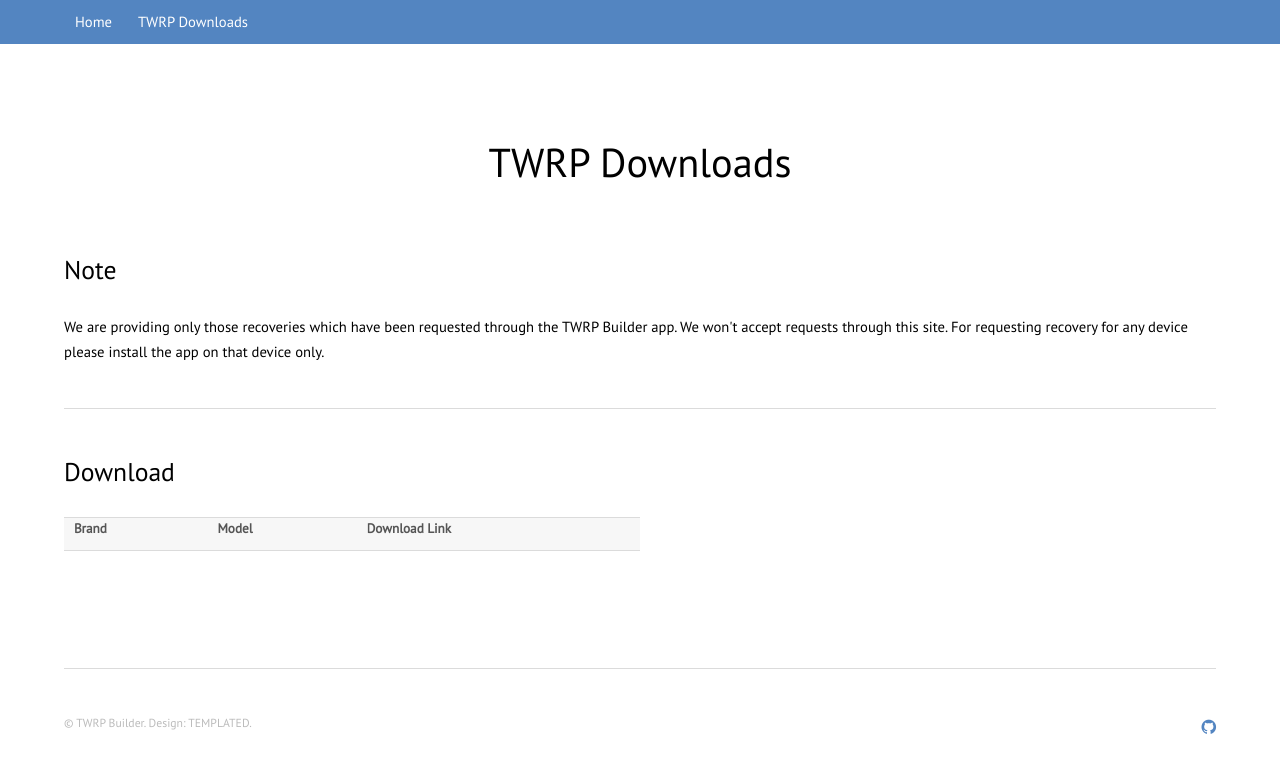
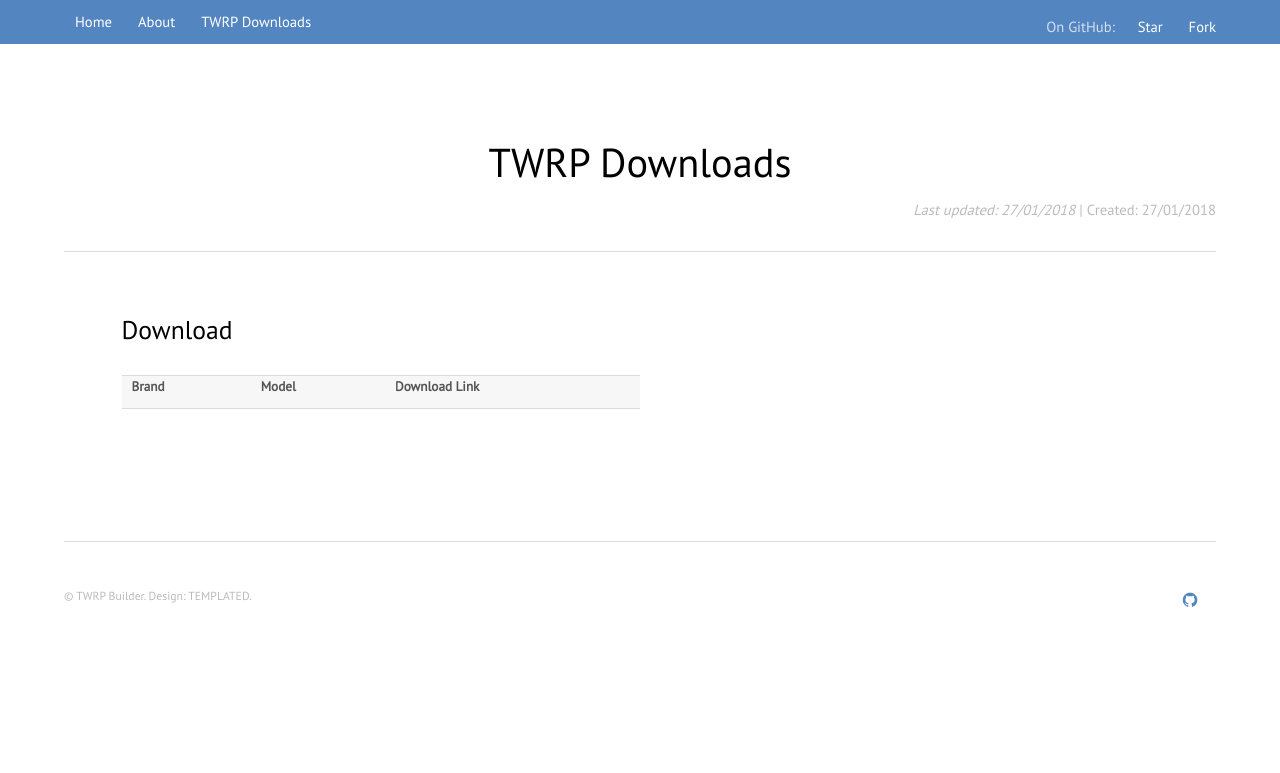
Before and after one commit to TwrpBuilder/twrpbuilder.github.io, a Jekyll site: the page built from downloads/twrp/index.html, in a window 1280 px wide. Shown: the top 773 px of the page. Built offline with Jekyll 4.4.1, drawn with Linux system fonts in a browser that asks for light colours; comment, search, counter and statistics services are not loaded.

Commit message:
Jekyll-ify everything
Signed-off-by: Berkant Korkmaz <berkantk3@gmail.com>

```diff
--- /dev/null
+++ b/_includes/footer.html
@@ -0,0 +1,26 @@
+<footer id="footer">
+	<div class="inner">
+		<div class="flex">
+			<div class="copyright">
+				&copy; TWRP Builder. Design: <a href="https://templated.co">TEMPLATED</a>.
+			</div>
+			<ul class="icons">
+			<!--
+				<li><a href="#" class="icon fa-facebook"><span class="label">Facebook</span></a></li>
+				<li><a href="#" class="icon fa-twitter"><span class="label">Twitter</span></a></li>
+				<li><a href="#" class="icon fa-linkedin"><span class="label">linkedIn</span></a></li>
+				<li><a href="#" class="icon fa-pinterest-p"><span class="label">Pinterest</span></a></li>
+				<li><a href="#" class="icon fa-vimeo"><span class="label">Vimeo</span></a></li>
+			-->
+				<li><a href="https://github.com/TWRPBuilder" class="icon fa-github"><span class="label">GitHub</span></a></li>
+				<li>
+					<div class="gitFooter">
+						<a class="github-button" href="https://github.com/TWRPBuilder/TWRPBuilder" data-icon="octicon-star" data-show-count="true" aria-label="Star TWRPBuilder/TWRPBuilder on GitHub" style="border-top: solid 0 #000">Star</a>
+						<a class="github-button" href="https://github.com/TWRPBuilder/TWRPBuilder/fork" data-icon="octicon-repo-forked" data-show-count="true" aria-label="Fork TWRPBuilder/TWRPBuilder on GitHub" style="border-top: solid 0 #000">Fork</a>
+					</div>
+				</li>
+			</div>
+			</ul>
+		</div>
+	</div>
+</footer>
--- /dev/null
+++ b/_includes/header.html
@@ -0,0 +1,17 @@
+<header id="header">
+	<script async defer src="https://buttons.github.io/buttons.js"></script>
+	<div class="inner">
+		<nav id="nav">
+			<a href="/">Home</a>
+			<a href="/#about">About</a>
+			<a href="/downloads/twrp/">TWRP Downloads</a>
+			<div class="rightHead">
+				On GitHub:&nbsp;&nbsp;
+				<a class="github-button" href="https://github.com/TWRPBuilder/TWRPBuilder" data-icon="octicon-star" data-show-count="true" aria-label="Star TWRPBuilder/TWRPBuilder on GitHub" style="border-top: solid 0 #000">Star</a>
+				<a class="github-button" href="https://github.com/TWRPBuilder/TWRPBuilder/fork" data-icon="octicon-repo-forked" data-show-count="true" aria-label="Fork TWRPBuilder/TWRPBuilder on GitHub" style="border-top: solid 0 #000">Fork</a>
+			</div>
+			<!-- <a href="login.html">Login</a> -->
+		</nav>
+		<a href="#navPanel" class="navPanelToggle"><span class="fa fa-bars"></span></a>
+	</div>
+</header>
--- a/_layouts/post.html
+++ b/_layouts/post.html
@@ -18,24 +18,14 @@
 			<script src="/index.js"></script>
 
 		<!-- Header -->
-			<header id="header">
-				<div class="inner">
-					<nav id="nav">
-						<a href="/">Home</a>
-						<a href="/#about">About</a>
-						<a href="/downloads/twrp">TWRP Downloads</a>
-						<!-- <a href="login.html">Login</a> -->
-					</nav>
-					<a href="#navPanel" class="navPanelToggle"><span class="fa fa-bars"></span></a>
-				</div>
-			</header>
+			{%include header.html%}
 
 		<!-- Main -->
 			<section id="main" class="wrapper">
 				<div class="inner">
 					<header class="align-center">
 						<h2>{{page.title}}</h2>
-						<p style="float: right">{{page.date}}</p>
+						<p style="float: right"> {%if page.update%} <em>Last updated: {{page.update}}</em> |{%endif%} Created: {{page.date}}</p>
 
 					</header>
 				<hr class="major" />
@@ -44,18 +34,7 @@
 			</section>
 
 		<!-- Footer -->
-			<footer id="footer">
-				<div class="inner">
-					<div class="flex">
-						<div class="copyright">
-							&copy; TWRP Builder. Design: <a href="https://templated.co">TEMPLATED</a>.
-						</div>
-						<ul class="icons">
-							<li><a href="https://github.com/TWRPBuilder" class="icon fa-github"><span class="label">GitHub</span></a></li>
-						</ul>
-					</div>
-				</div>
-			</footer>
+			{%include footer.html%}
 
 		<!-- Scripts -->
 			<script src="/assets/js/jquery.min.js"></script>
--- a/downloads/twrp/index.html
+++ b/downloads/twrp/index.html
@@ -1,62 +1,24 @@
-<!DOCTYPE HTML>
-<!--
-	Theory by TEMPLATED
-	templated.co @templatedco
-	Released for free under the Creative Commons Attribution 3.0 license (templated.co/license)
--->
-<html>
-	<head>
-		<title>TWRP Builder</title>
-		<meta charset="utf-8" />
-		<meta name="viewport" content="width=device-width, initial-scale=1" />
-		<link rel="stylesheet" href="/assets/css/main.css" />
-		<link href="https://fonts.googleapis.com/css?family=PT+Sans" rel="stylesheet">
-	</head>
-	<body class="subpage">
-			<script src="https://www.gstatic.com/firebasejs/4.9.0/firebase.js"></script>
-			<script src="/index.js"></script>
-
-		<!-- Header -->
-			<header id="header">
+---
+layout: post
+title: TWRP Downloads
+date: 27/01/2018
+update: 27/01/2018
+---
+<!-- Main -->
+<section id="main" class="wrapper" style="padding: 1em 0">
    <div class="inner">
-					<nav id="nav">
-						<a href="/">Home</a>
-						<a href="/downloads/twrp">TWRP Downloads</a>
-						<!-- <a href="login.html">Login</a> -->
-					</nav>
-					<a href="#navPanel" class="navPanelToggle"><span class="fa fa-bars"></span></a>
-				</div>
-			</header>
-
-		<!-- Main -->
-			<section id="main" class="wrapper">
-				<div class="inner">
-					<header class="align-center">
-						<h2>TWRP Downloads</h2>
-
-					</header>
-
-				<!-- Content -->
-					<h2 id="content">Note</h2>
-					<p>We are providing only those recoveries which have been requested through the TWRP Builder app. We won't accept requests through this site. For requesting recovery for any device please install the app on that device only. </p>
-
-				<hr class="major" />
-
       <!-- Elements -->
       <h2 id="elements">Download</h2>
-
       <div class="6u 12u$(medium)">
          <!-- Table -->
          <div class="table-wrapper">
             <table>
-
                <tbody id="table">
                   <tr>
                      <th>Brand</th>
                      <th>Model</th>
                      <th>Download Link</th>
                   </tr>
-
                   <script>
                      var userDataRef = firebase.database().ref("Builds").orderByKey();
                      var button = document.createElement("button");
@@ -93,25 +55,3 @@
       </div>
    </div>
 </section>
-
-		<!-- Footer -->
-			<footer id="footer">
-				<div class="inner">
-					<div class="flex">
-						<div class="copyright">
-							&copy; TWRP Builder. Design: <a href="https://templated.co">TEMPLATED</a>.
-						</div>
-						<ul class="icons">
-							<li><a href="https://github.com/TWRPBuilder" class="icon fa-github"><span class="label">GitHub</span></a></li>
-						</ul>
-					</div>
-				</div>
-			</footer>
-
-		<!-- Scripts -->
-			<script src="/assets/js/jquery.min.js"></script>
-			<script src="/assets/js/skel.min.js"></script>
-			<script src="/assets/js/util.js"></script>
-			<script src="/assets/js/main.js"></script>
-	</body>
-</html>
```
Also changed, not shown: _layouts/elements.html (deleted, +0 -89 lines), unsupported/index.md (+1 -0 lines). Lines whose indentation alone changed are shown as unchanged.
